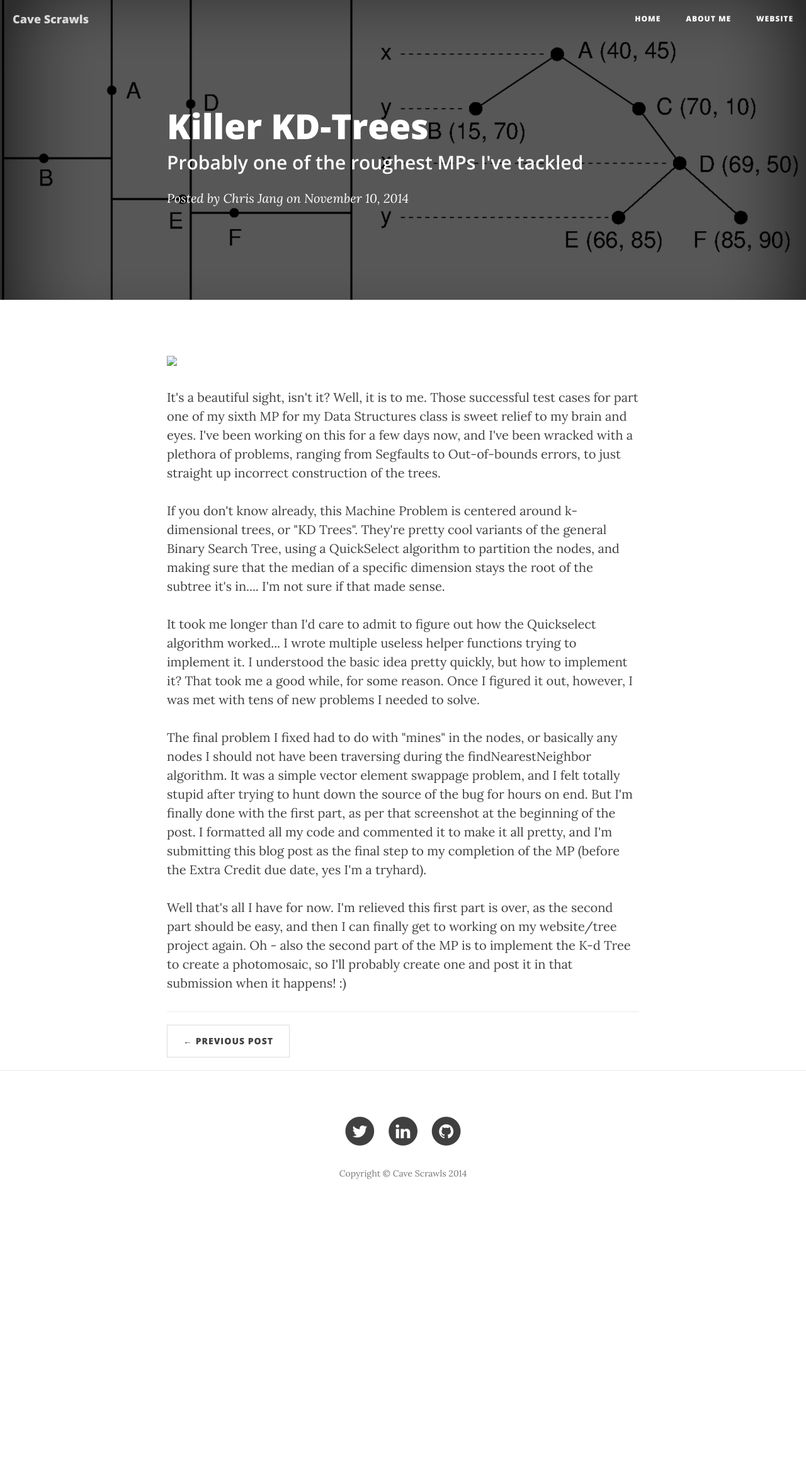
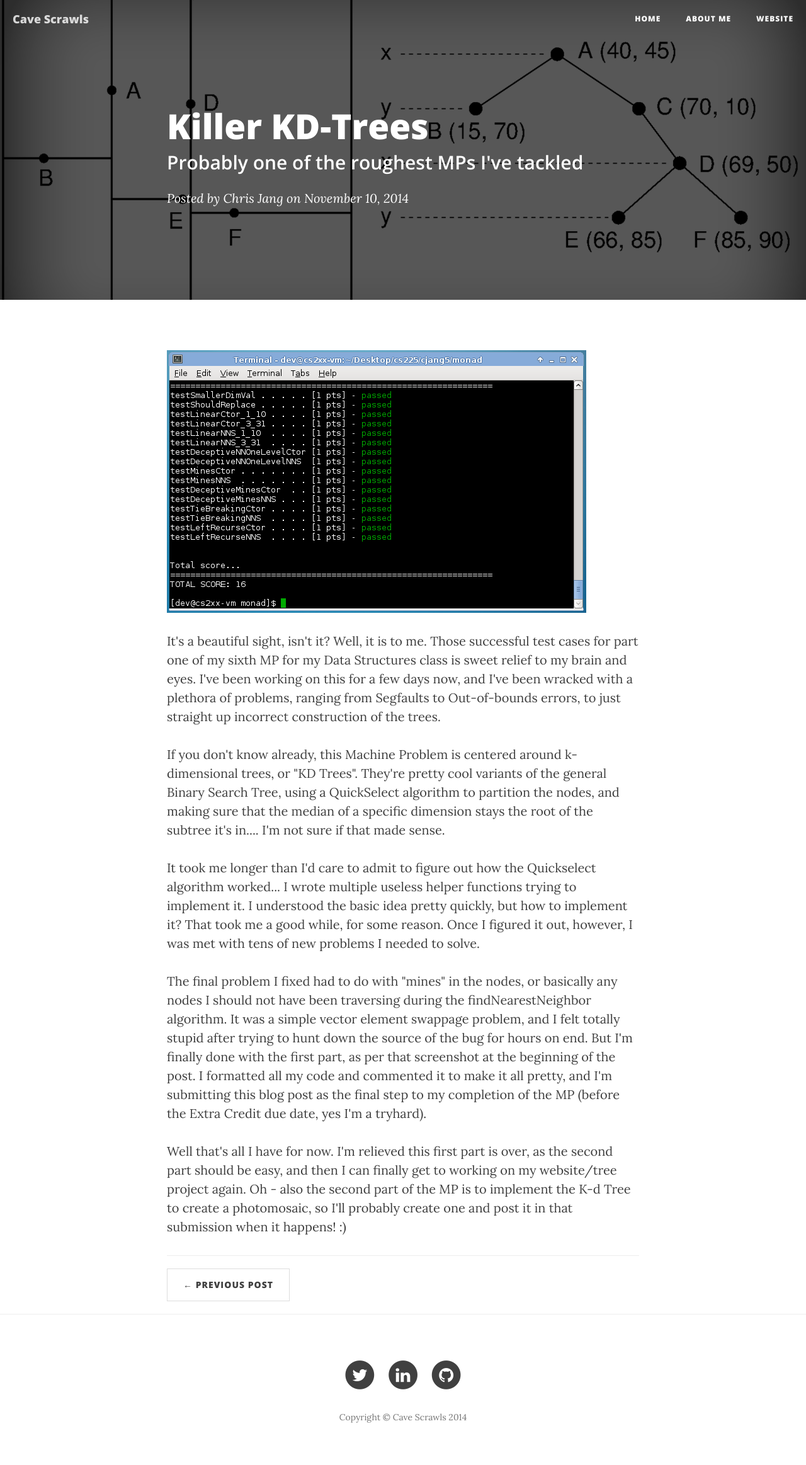
Before and after one commit to cjang5/blog, a Jekyll site: the page built from _posts/2014-11-10-killer-kd-trees.markdown, in a window 1280 px wide. Shown: the whole page at 63% size. Built offline with Jekyll 4.4.1, drawn with Linux system fonts in a browser that asks for light colours; nearby versions of some CDN libraries; before the commit the page ends 1939 px from its top, so only the background shows below that.

Commit message:
Update 2014-11-10-killer-kd-trees.markdown

```diff
--- a/_posts/2014-11-10-killer-kd-trees.markdown
+++ b/_posts/2014-11-10-killer-kd-trees.markdown
@@ -7,7 +7,7 @@ author:     "Chris Jang"
 header-img: "img/posts/post-03/post-03-bg.png"
 ---
 
-<img src="img/posts/post-03/post-03-monad.png">
+<img class="img-responsive" src="{{ site.baseurl }}/img/posts/post-03/post-03-monad.png" align="middle">
 
 <p> It's a beautiful sight, isn't it? Well, it is to me. Those successful test cases for part one of my sixth MP for my Data Structures class is sweet relief to my brain and eyes. I've been working on this for a few days now, and I've been wracked with a plethora of problems, ranging from Segfaults to Out-of-bounds errors, to just straight up incorrect construction of the trees. </p>
 
```
